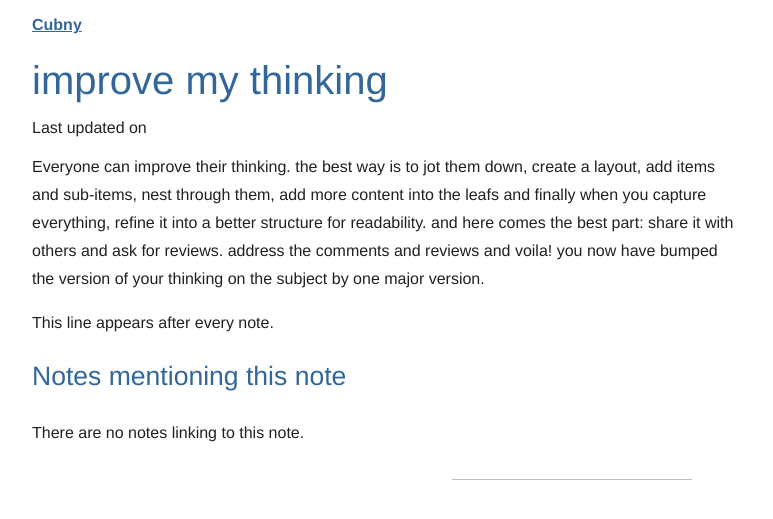
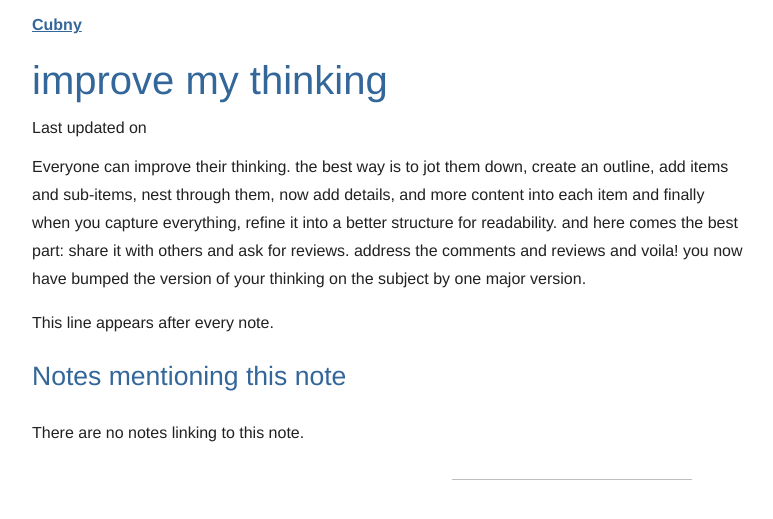
Before and after one commit to cubny/website, a Jekyll site: the page built from _notes/improve my thinking.md, in a window 1280 px wide. Shown: the top 519 px of the page, without its empty margins (68-841 px from the left). Built offline with Jekyll 4.4.1, drawn with Linux system fonts in a browser that asks for light colours.

Commit message:
fix typos and grammar

```diff
--- a/_notes/improve my thinking.md
+++ b/_notes/improve my thinking.md
@@ -1,5 +1,4 @@
 ---
 title: improve my thinking
 ---
-
-Everyone can improve their thinking. the best way is to jot them down, create a layout, add items and sub-items, nest through them, add more content into the leafs and finally when you capture everything, refine it into a better structure for readability. and here comes the best part: share it with others and ask for reviews. address the comments and reviews and voila! you now have bumped the version of your thinking on the subject by one major version.
+Everyone can improve their thinking. the best way is to jot them down, create an outline, add items and sub-items, nest through them, now add details, and more content into each item and finally when you capture everything, refine it into a better structure for readability. and here comes the best part: share it with others and ask for reviews. address the comments and reviews and voila! you now have bumped the version of your thinking on the subject by one major version.
```
